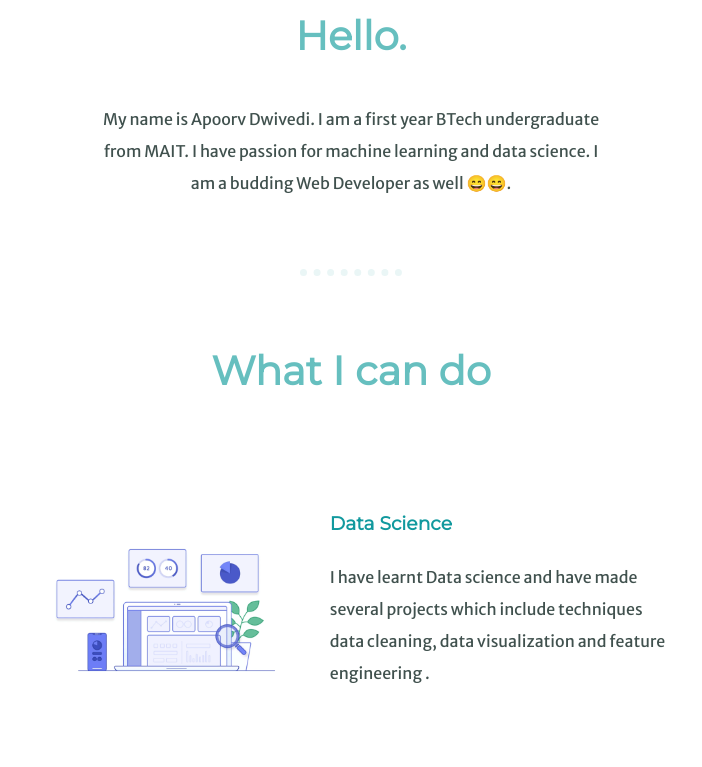
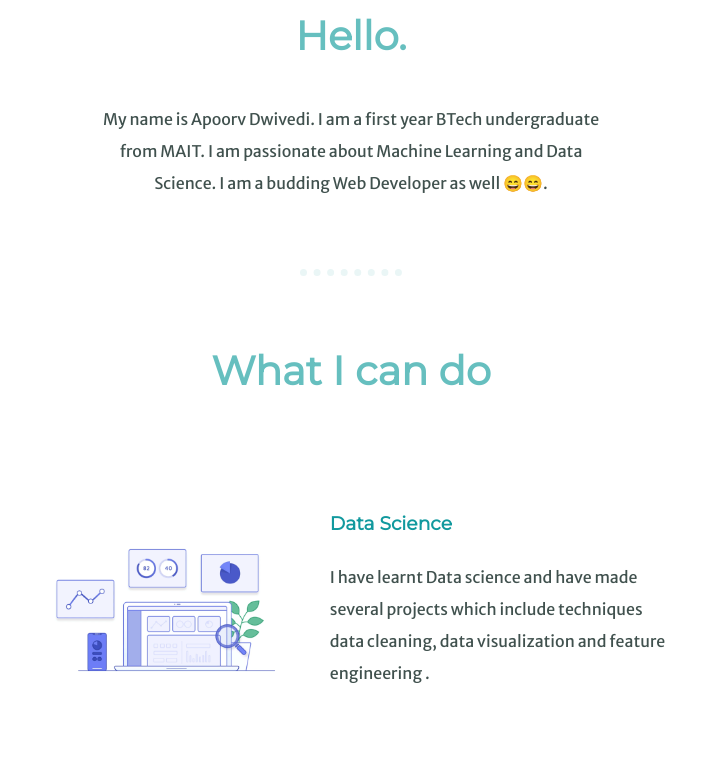
Before and after one commit to apoorvdwi/my-website, a plain HTML site: page index.html in a window 1280 px wide. Shown: the part 955-1722 px from the top of the page, without its empty margins (289-991 px from the left). Drawn offline with Linux system fonts and the light colour scheme.

Commit message:
Fixed known grammatical errors .

```diff
--- a/index.html
+++ b/index.html
@@ -22,7 +22,7 @@
     <div class="profile">
       <img class="my_photo" src="images/circle-cropped.png" alt="Apoorv Dwivedi">
       <h2>Hello.</h2>
-      <p class="desc">My name is Apoorv Dwivedi. I am a first year BTech undergraduate from MAIT. I have passion for machine learning and data science. I am a budding Web Developer as well 😄😄.</p>
+      <p class="desc">My name is Apoorv Dwivedi. I am a first year BTech undergraduate from MAIT. I am passionate about Machine Learning and Data Science. I am a budding Web Developer as well 😄😄.</p>
     </div>
     <hr>
     <div class="skills">
```
